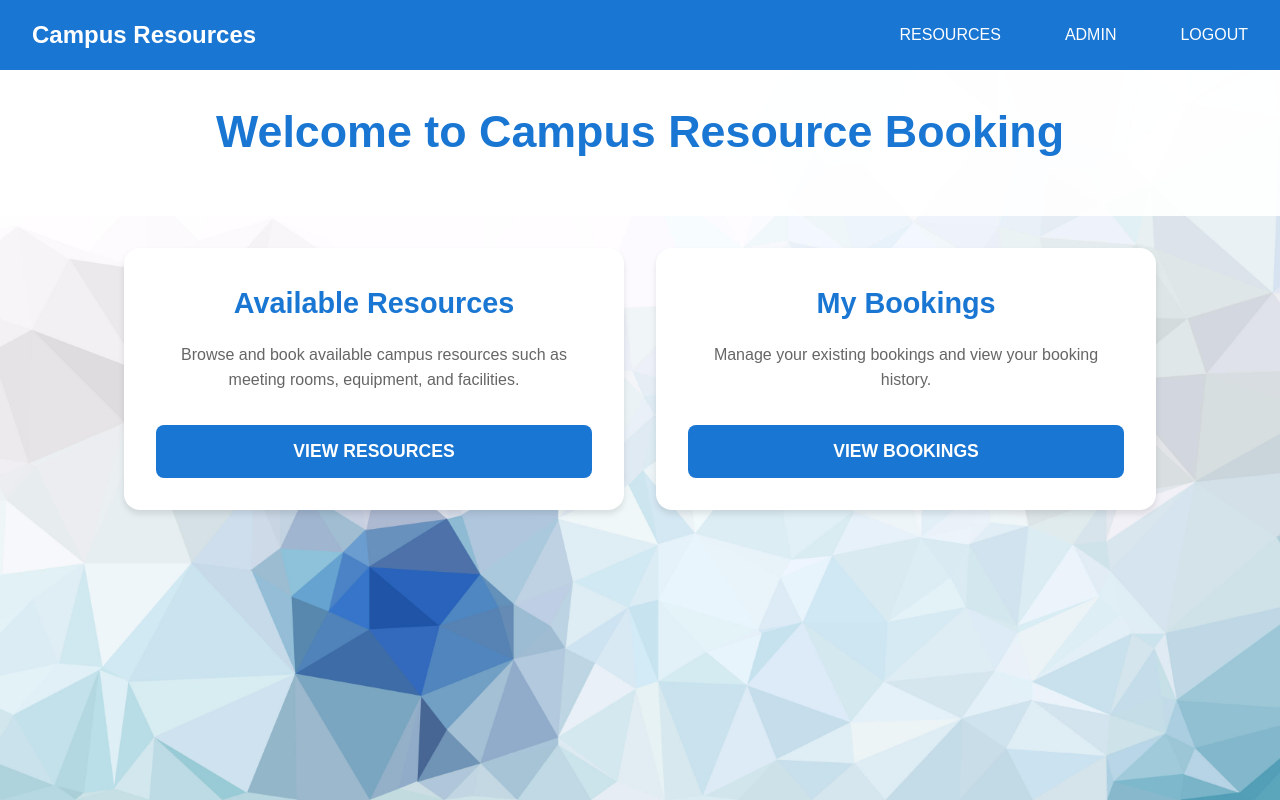
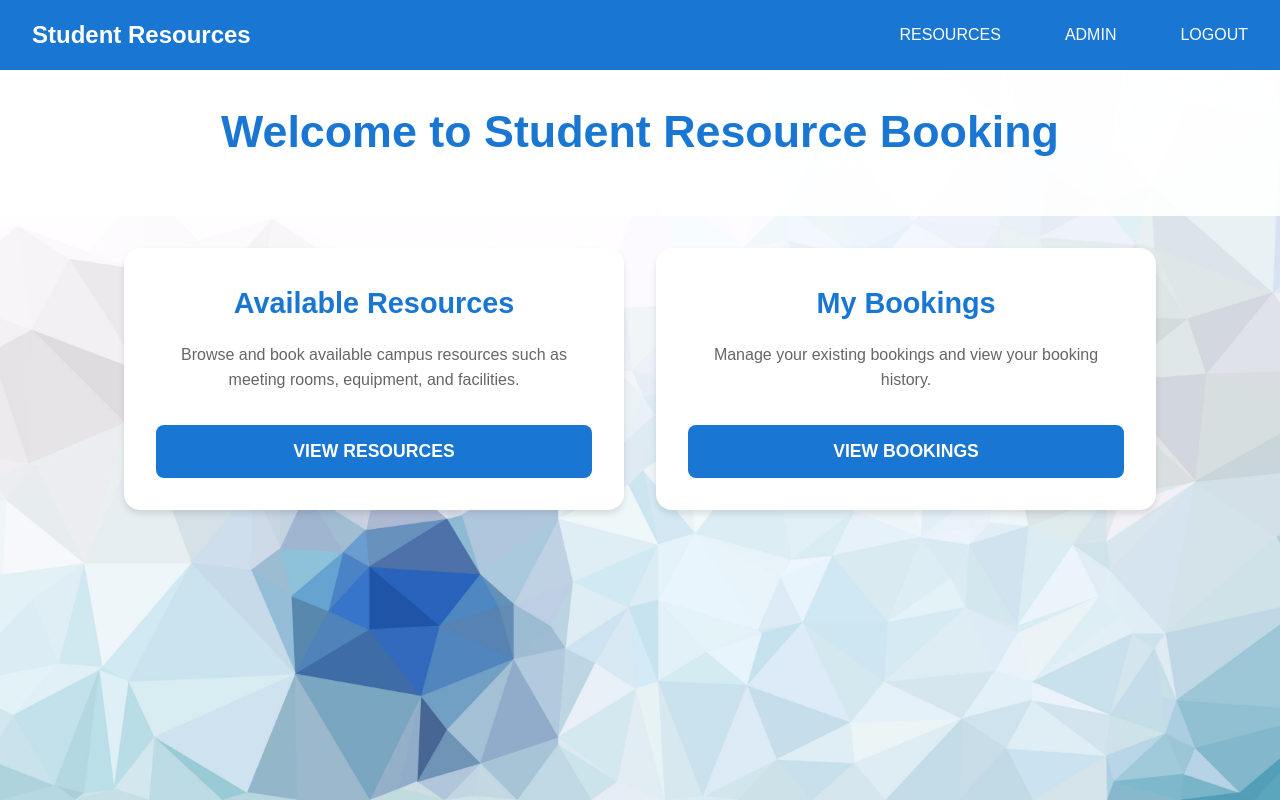
Before and after one commit to Kofi-Assan/TODO_FRONTEND, a website: page frontend/src/index.html in a window 1280 px wide. Drawn offline with Linux system fonts and the light colour scheme; files that its build step writes are made by us from their sources; sample sign-in values are in the browser's storage.

Commit message:
frontend

```diff
--- a/frontend/src/index.html
+++ b/frontend/src/index.html
@@ -3,12 +3,12 @@
 <head>
     <meta charset="UTF-8">
     <meta name="viewport" content="width=device-width, initial-scale=1.0">
-    <title>Campus Resource Booking</title>
+    <title>Student Resource Booking</title>
     <link rel="stylesheet" href="styles.css">
 </head>
 <body>
     <nav class="navbar">
-        <a href="/" class="navbar-brand">Campus Resources</a>
+        <a href="/" class="navbar-brand">Student Resources</a>
         <div class="navbar-links">
             <a href="/resources.html">RESOURCES</a>
             <a href="/admin.html">ADMIN</a>
@@ -18,7 +18,7 @@
 
     <main class="main-content">
         <section class="welcome-section">
-            <h1>Welcome to Campus Resource Booking</h1>
+            <h1>Welcome to Student Resource Booking</h1>
         </section>
 
         <div class="cards-container">
```
Also changed, not shown: frontend/admin.html (+2 -2 lines), frontend/bookings.html (+1 -1 lines), frontend/index.html (+3 -3 lines), frontend/login.html (+1 -1 lines), frontend/register.html (+1 -1 lines), frontend/resources.html (+1 -1 lines), frontend/src/admin.html (+2 -2 lines), frontend/src/login.html (+1 -1 lines), frontend/src/register.html (+1 -1 lines), frontend/src/resources.html (+2 -2 lines).
